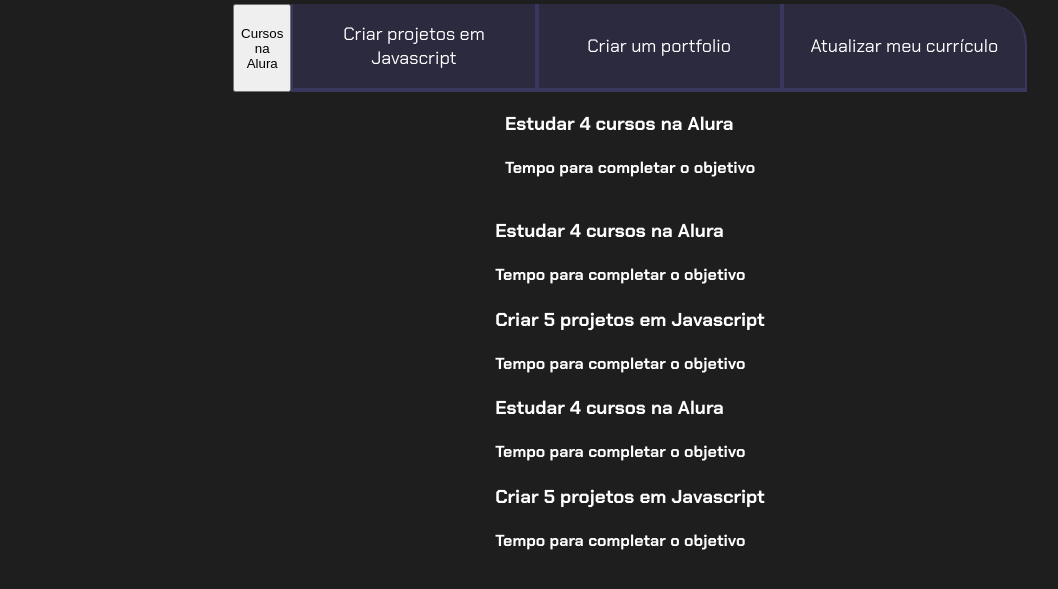
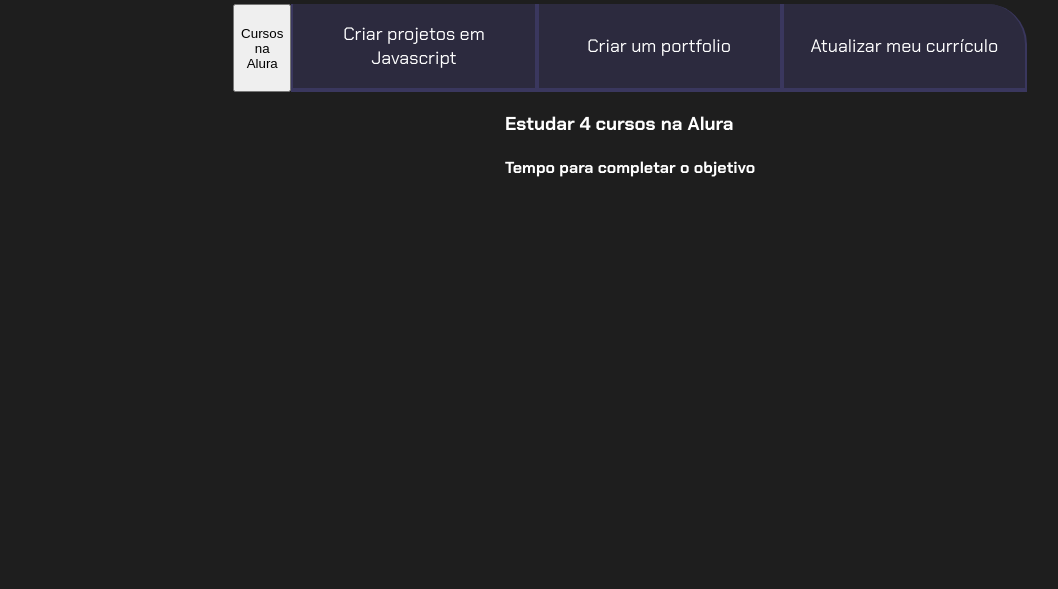
Before and after one commit to anaalindoca/2T-e-3T-Ana-e-Thais-3E, a plain HTML site: page index.html in a window 1280 px wide. Shown: the part 99-688 px from the top of the page, without its empty margins (10-1068 px from the left). Drawn offline with Linux system fonts and the light colour scheme.

Commit message:
oi carfa de boi

```diff
--- a/index.html
+++ b/index.html
@@ -17,54 +17,16 @@
             <button class="botao">Criar um portfolio</button>
             <button class="botao">Atualizar meu currículo</button>
         </div>
-        <div class=»abas-textos»>
+        <div class="todas-aba-conteudo">
+            <div class=»abas-textos»>
 <div class=»aba-conteudo»>
 <h3 class=»aba-conteudo-titulo-principal»>Estudar
 4 cursos na Alura</h3>
 <h4 class=»aba-conteudo-titulo-secundario»>Tempo para completar o objetivo</h4>
 </div>
 </div>
-<div class=»abas-textos»>
-<div class=“aba-conteudo ativo»>
-
-<h3 class=»aba-conteudo-titulo-
-principal»>Estudar 4 cursos na Alura</h3>
-
-<h4 class=»aba-conteudo-titulo-
-secundario»>Tempo para completar o objetivo</h4>
-
-</div>
-<div class=»aba-conteudo»>
-<h3 class=»aba-conteudo-titulo-principal»>Criar
-5 projetos em Javascript</h3>
-
-<h4 class=»aba-conteudo-titulo-
-secundario»>Tempo para completar o objetivo</h4>
-
-</div>
-<div class=»aba-conteudo»>
-    <div class=»abas-textos»>
-<div class=“aba-conteudo ativo»>
-
-<h3 class=»aba-conteudo-titulo-
-principal»>Estudar 4 cursos na Alura</h3>
-
-<h4 class=»aba-conteudo-titulo-
-secundario»>Tempo para completar o objetivo</h4>
-
-</div>
-<div class=»aba-conteudo»>
-<h3 class=»aba-conteudo-titulo-principal»>Criar
-5 projetos em Javascript</h3>
-
-<h4 class=»aba-conteudo-titulo-
-secundario»>Tempo para completar o objetivo</h4>
-
-</div>
-<div class=»aba-conteudo»>
-
+        </div>
     </section>
     <script src="main.js"></script>
 </body>
-
 </html>
--- a/main.js
+++ b/main.js
@@ -1,4 +1,5 @@
 const botoes = document.querySelectorAll(".botao");
+
 
 for (let i = 0; i < botoes.length; i++) {
   botoes[i].onclick = function () {
--- a/style.css
+++ b/style.css
@@ -84,3 +84,16 @@
 background-color: var(--texto-fundo); padding: 40px;
 border-radius: 0 0 40px 40px;
 }
+
+.aba-conteudo.ativo{ display:block;
+}
+
+.aba-conteudo{ display: none;
+}
+
+.aba-conteudo-titulo-principal{ font-size: 28px;
+text-align: center;
+}
+.aba-conteudo-titulo-secundario{ text-align: center;
+color: var(--verde); text-transform: uppercase;
+}
```
